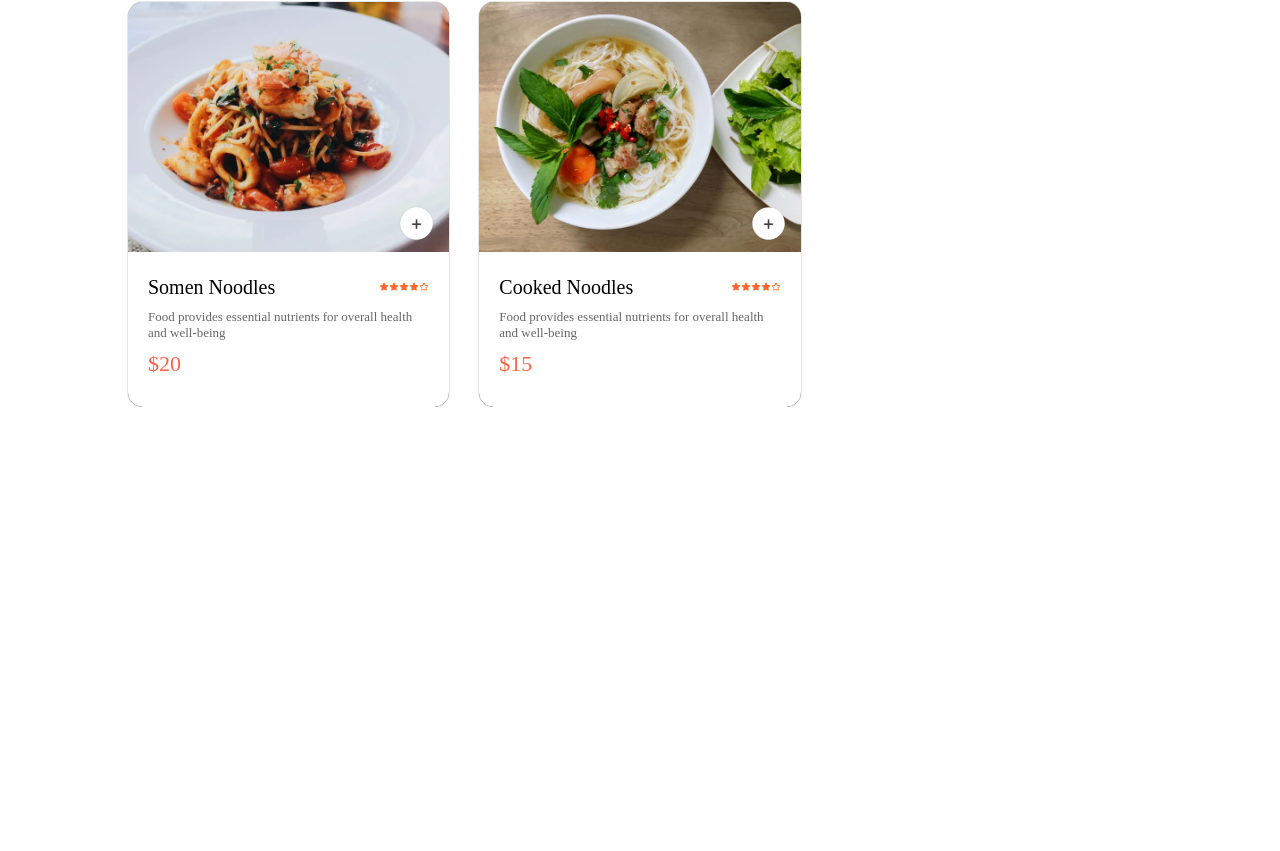
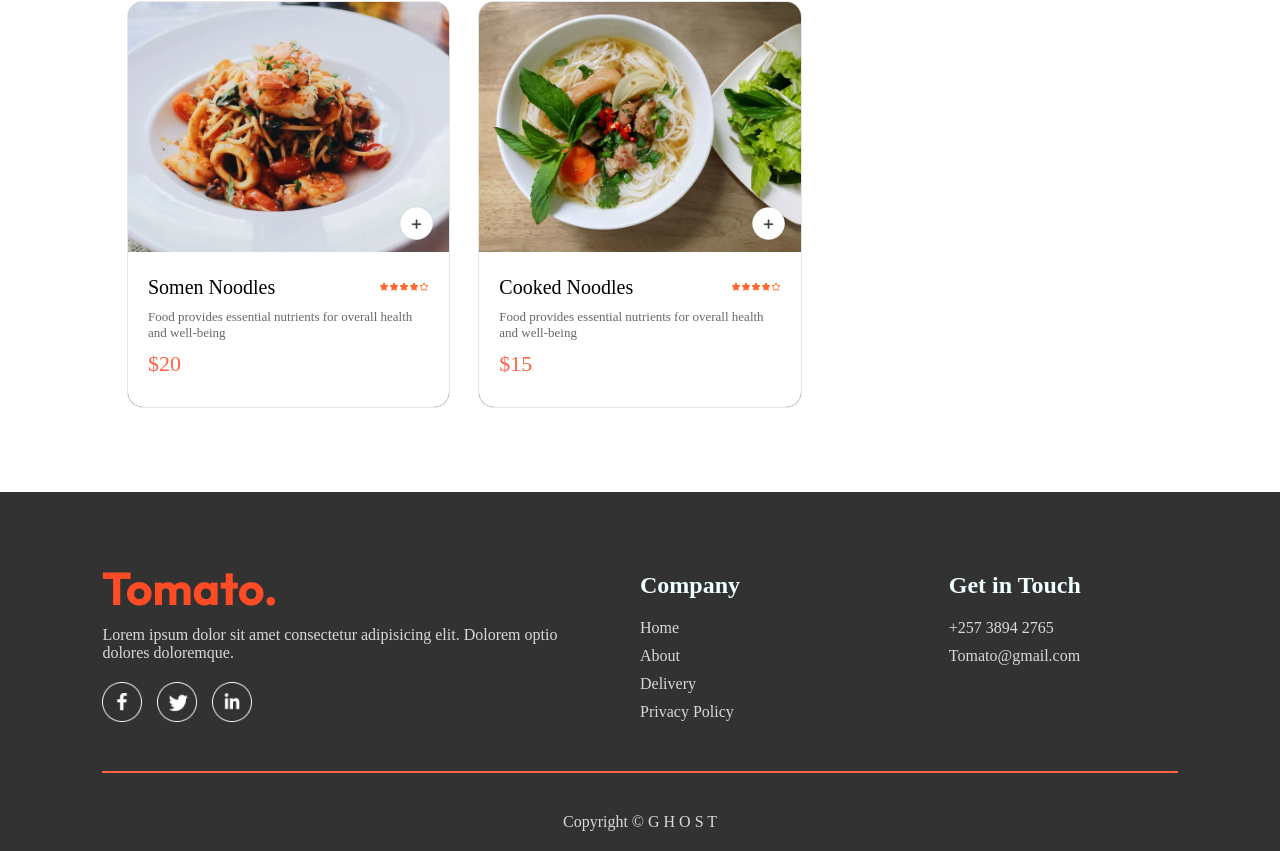
Before and after one commit to Mitchellnkem/FOOD-APP, a React (Vite) app: page / in a window 1280 px wide. Shown: the part 5287-6138 px from the top of the page. Before the commit the page ends 5694 px from the top, so only its background shows below. Built offline with nearby package versions, Linux system fonts and the light colour scheme.

Commit message:
subsequent commit

```diff
--- a/src/App.jsx
+++ b/src/App.jsx
@@ -5,6 +5,7 @@
 import Cart from './pages/Cart/Cart';
 import PlaceOrder from './pages/PlaceOrder/PlaceOrder';
 import Home from './pages/Home/Home';
+import Footer from './components/Footer/Footer';
 
 
 
@@ -13,6 +14,8 @@
 
 
   return (
+
+    <>
       <div className="app">
         <Navbar />
 
@@ -23,7 +26,8 @@
           <Route path="/contact-us" element={<PlaceOrder />} />
         </Routes>
       </div>
-
+      <Footer />
+    </>
   );
 };
 
--- a/src/components/FoodDisplay/FoodDisplay.jsx
+++ b/src/components/FoodDisplay/FoodDisplay.jsx
@@ -14,7 +14,9 @@
 		<div className="food-display" id="food-display">
 			<h2>Top Dishes Near You</h2>
 			<div className="food-display-list">
+
 			{food_list.map((item, index) => {
+				if (category === "All" || category === item.category) {
 					return (
 						<Fooditem
 						key={index}
@@ -25,6 +27,17 @@
 						description = {item.description}
 						/>
 					)
+				}
+				// return (
+				// 	<Fooditem
+				// 	key={index}
+				// 	id = {item._id}
+				// 	name = {item.name}
+				// 	image = {item.image}
+				// 	price = {item.price}
+				// 	description = {item.description}
+				// 	/>
+				// );
 			})}
 
 			</div>
--- /dev/null
+++ b/src/components/Footer/Footer.css
@@ -0,0 +1,55 @@
+.footer{
+	color: #d9d9d9;
+	background-color: #323232;
+	display: flex;
+	flex-direction: column;
+	align-items: center;
+	gap: 20px;
+	padding: 20px 8vw;
+	padding-top: 80px;
+	margin-top: 85px ;
+}
+
+.footer-content{
+	width: 100%;
+	display: grid;
+	grid-template-columns: 2fr 1fr 1fr;
+	gap: 80px;
+}
+
+.footer-content-left,
+.footer-content-right,
+.footer-content-center
+ {
+	display: flex;
+	flex-direction: column;
+	gap: 20px;
+	align-items: start;
+}
+
+.footer-content-left  li,
+.footer-content-right  li,
+.footer-content-center li  {
+	list-style-type: none;
+	margin-bottom: 10px;
+	cursor: pointer;
+}
+
+.footer-content-right h2,
+.footer-content-center h2 {
+	color: azure;
+}
+
+.footer-social-icons img{
+	/* display: flex; */
+	margin-right: 15px;
+	width: 40px;
+}
+
+.footer hr{
+	width: 100%;
+	height: 2px;
+	margin: 20px 0;
+	background-color: tomato;
+	border: none;
+}
--- /dev/null
+++ b/src/components/Footer/Footer.jsx
@@ -0,0 +1,42 @@
+import { assets } from "../../assets/assets"
+import "./Footer.css"
+
+const Footer = () => {
+  return (
+	<div className="footer" id="footer">
+		<div className="footer-content">
+			<div className="footer-content-left">
+				<img src={ assets.logo} alt="" />
+				<p>Lorem ipsum dolor sit amet consectetur adipisicing elit. Dolorem optio dolores doloremque.
+				</p>
+				<div className="footer-social-icons">
+					<img src={assets.facebook_icon} alt="" />
+					<img src={assets.twitter_icon} alt="" />
+					<img src={assets.linkedin_icon} alt="" />
+				</div>
+			</div>
+			<div className="footer-content-center">
+				<h2>Company</h2>
+				<ul>
+				<li>Home</li>
+				<li>About</li>
+				<li>Delivery</li>
+				<li>Privacy Policy</li>
+				</ul>
+			</div>
+			<div className="footer-content-right">
+				<h2>Get in Touch</h2>
+				<ul>
+				<li>+257 3894 2765</li>
+				<li>Tomato@gmail.com</li>
+
+				</ul>
+			</div>
+		</div>
+		<hr />
+		<p className="footer-copyright">Copyright &copy; G H O S T</p>
+	</div>
+  );
+};
+
+export default Footer
--- a/src/context/StoreContext.jsx
+++ b/src/context/StoreContext.jsx
@@ -1,5 +1,5 @@
 /* eslint-disable react/prop-types */
-import { createContext, useState } from "react";
+import { createContext, useEffect, useState } from "react";
 import { food_list } from "../assets/assets";
 
 
@@ -27,6 +27,11 @@
 
 
 
+	useEffect(() => {
+		console.log(cartItems);
+	}, [cartItems]);
+
+
 
 	// eslint-disable-next-line no-unused-vars
 	const contextValue = {
```
Also changed, not shown: src/components/Fooditem/Fooditem.jsx (line endings or trailing spaces). Lines whose indentation alone changed are shown as unchanged.
